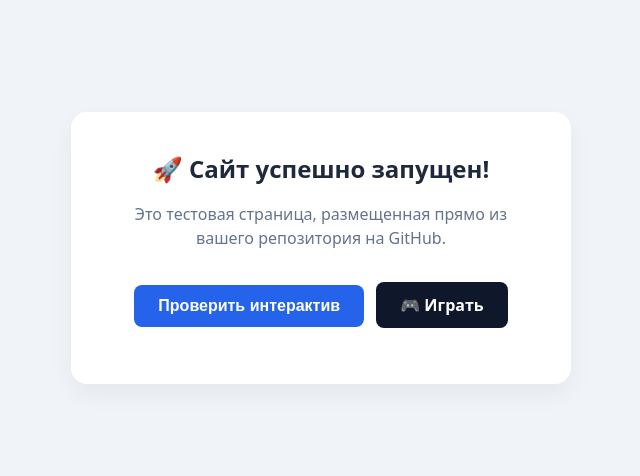
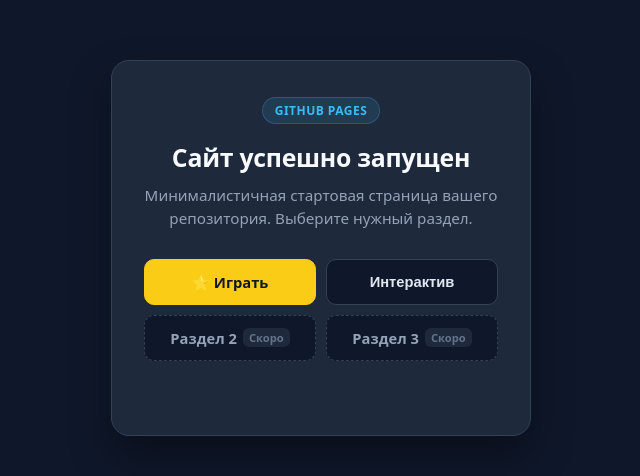
Before and after one commit to pulemet-maxima/2, a plain HTML site: page index.html in a window 1280 px wide. Shown: the part 152-628 px from the top of the page, without its empty margins (319-959 px from the left). Drawn offline with Linux system fonts and the light colour scheme.

Commit message:
Add files via upload

```diff
--- a/index.html
+++ b/index.html
@@ -3,8 +3,9 @@
 <head>
     <meta charset="UTF-8">
     <meta name="viewport" content="width=device-width, initial-scale=1.0">
-    <title>Мой тестовый сайт</title>
+    <title>Главная — Мини-проект</title>
     <style>
+        * { box-sizing: border-box; }
         body {
             font-family: system-ui, -apple-system, sans-serif;
             display: flex;
@@ -12,63 +13,134 @@
             align-items: center;
             min-height: 100vh;
             margin: 0;
-            background: #f0f4f8;
-            color: #1e293b;
+            padding: 16px;
+            background: #0f172a;
+            color: #f8fafc;
         }
         .card {
-            background: white;
-            padding: 2.5rem;
-            border-radius: 16px;
-            box-shadow: 0 10px 25px rgba(0,0,0,0.05);
+            background: #1e293b;
+            padding: 2.25rem 2rem;
+            border-radius: 18px;
+            border: 1px solid #334155;
+            box-shadow: 0 20px 40px rgba(0, 0, 0, 0.35);
+            width: 100%;
             max-width: 420px;
             text-align: center;
         }
-        h1 { margin-top: 0; font-size: 1.5rem; }
-        p { color: #64748b; line-height: 1.5; }
-        button, .game-btn {
+        .badge {
             display: inline-block;
-            margin-top: 1rem;
-            padding: 0.75rem 1.5rem;
-            font-size: 1rem;
+            padding: 4px 12px;
+            font-size: 0.75rem;
             font-weight: 600;
-            color: white;
-            background: #2563eb;
-            border: none;
-            border-radius: 8px;
+            letter-spacing: 0.04em;
+            text-transform: uppercase;
+            color: #38bdf8;
+            background: rgba(56, 189, 248, 0.12);
+            border: 1px solid rgba(56, 189, 248, 0.25);
+            border-radius: 999px;
+            margin-bottom: 1rem;
+        }
+        h1 {
+            margin: 0 0 0.6rem;
+            font-size: 1.55rem;
+            font-weight: 700;
+            letter-spacing: -0.01em;
+        }
+        p {
+            margin: 0 0 1.75rem;
+            color: #94a3b8;
+            font-size: 0.95rem;
+            line-height: 1.55;
+        }
+        .actions {
+            display: grid;
+            grid-template-columns: 1fr 1fr;
+            gap: 10px;
+        }
+        .btn {
+            display: flex;
+            align-items: center;
+            justify-content: center;
+            gap: 6px;
+            padding: 0.75rem 1rem;
+            font-size: 0.92rem;
+            font-weight: 600;
+            border-radius: 10px;
             cursor: pointer;
             text-decoration: none;
-            transition: background 0.2s;
+            border: 1px solid #334155;
+            background: #0f172a;
+            color: #e2e8f0;
+            transition: background 0.2s, border-color 0.2s, transform 0.1s;
         }
-        button:hover { background: #1d4ed8; }
-        .game-btn {
-            background: #0f172a;
-            margin-left: 0.5rem;
+        .btn:hover {
+            background: #172033;
+            border-color: #475569;
         }
-        .game-btn:hover { background: #334155; }
+        .btn:active {
+            transform: scale(0.98);
+        }
+        .btn-primary {
+            background: #facc15;
+            color: #0f172a;
+            border-color: #facc15;
+        }
+        .btn-primary:hover {
+            background: #fde047;
+            border-color: #fde047;
+        }
+        .btn.soon {
+            color: #94a3b8;
+            border-style: dashed;
+        }
+        .tag {
+            font-size: 0.7rem;
+            padding: 2px 6px;
+            border-radius: 6px;
+            background: #1e293b;
+            color: #64748b;
+            font-weight: 600;
+        }
         #status {
-            margin-top: 1rem;
-            font-size: 0.9rem;
-            color: #16a34a;
+            margin-top: 1.25rem;
+            min-height: 1.3em;
+            font-size: 0.88rem;
+            color: #38bdf8;
             font-weight: 500;
         }
     </style>
 </head>
 <body>
     <div class="card">
-        <h1>🚀 Сайт успешно запущен!</h1>
-        <p>Это тестовая страница, размещенная прямо из вашего репозитория на GitHub.</p>
+        <div class="badge">GitHub Pages</div>
+        <h1>Сайт успешно запущен</h1>
+        <p>Минималистичная стартовая страница вашего репозитория. Выберите нужный раздел.</p>
 
-        <button id="btn">Проверить интерактив</button>
-        <a href="game.html" class="game-btn">🎮 Играть</a>
+        <div class="actions">
+            <a href="game.html" class="btn btn-primary">⭐ Играть</a>
+            <button id="btn" class="btn">Интерактив</button>
+            <a href="page2.html" class="btn soon">Раздел 2 <span class="tag">Скоро</span></a>
+            <a href="page3.html" class="btn soon">Раздел 3 <span class="tag">Скоро</span></a>
+        </div>
 
         <div id="status"></div>
     </div>
 
     <script>
         let clicks = 0;
+        const statusEl = document.getElementById('status');
+
         document.getElementById('btn').addEventListener('click', () => {
             clicks++;
-            document.getElementById('status').textContent = `Кнопка нажата: ${clicks} раз(а)`;
+            statusEl.textContent = `Счётчик нажатий: ${clicks}`;
+        });
+
+        document.querySelectorAll('.btn.soon').forEach(link => {
+            link.addEventListener('click', e => {
+                e.preventDefault();
+                const title = link.childNodes[0].textContent.trim();
+                statusEl.textContent = `«${title}» пока в разработке`;
+            });
         });
     </script>
 </body>
```
